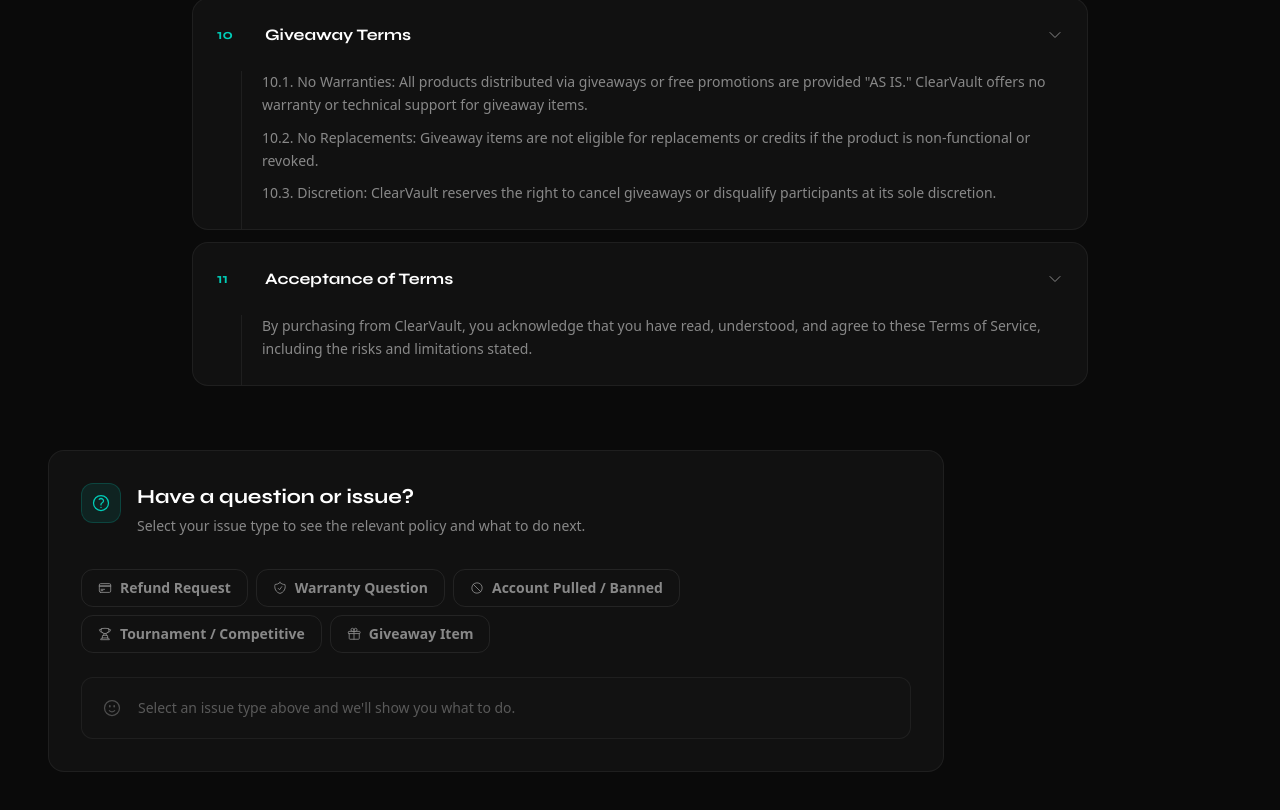
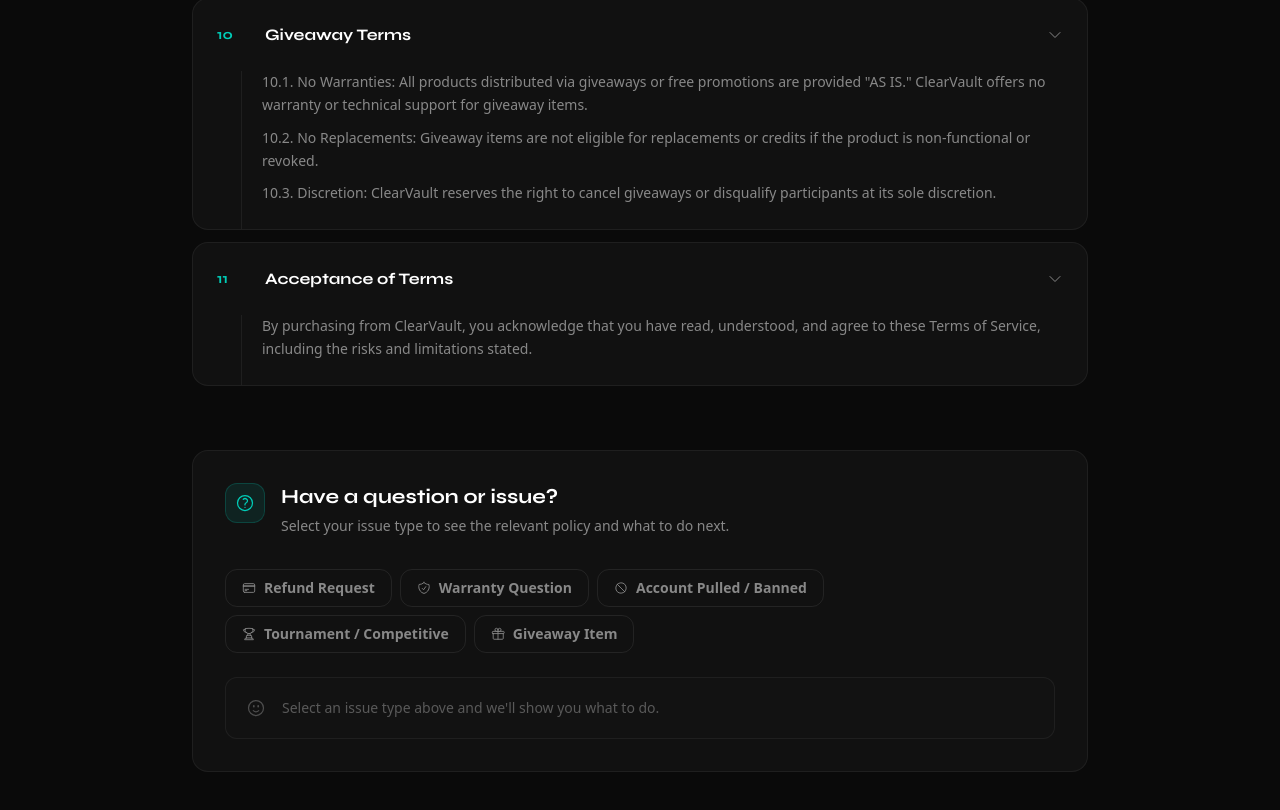
Before and after one commit to RootSenpai/tenk, a Nuxt app: page /terms in a window 1280 px wide. Shown: the part 2531-3341 px from the top of the page. Built offline with nearby package versions, Linux system fonts and the light colour scheme.

Commit message:
Update terms.vue

```diff
--- a/pages/terms.vue
+++ b/pages/terms.vue
@@ -54,7 +54,7 @@
     </div>
 
     <div class="max-w-7xl mx-auto px-6 md:px-12 pb-24">
-      <div class="max-w-4xl">
+      <div class="max-w-4xl mx-auto">
         <div class="rounded-2xl border border-white/6 bg-surface p-8">
           <div class="flex items-start gap-4 mb-8">
             <div class="w-10 h-10 rounded-xl bg-accent/10 border border-accent/20 flex items-center justify-center shrink-0">
```
